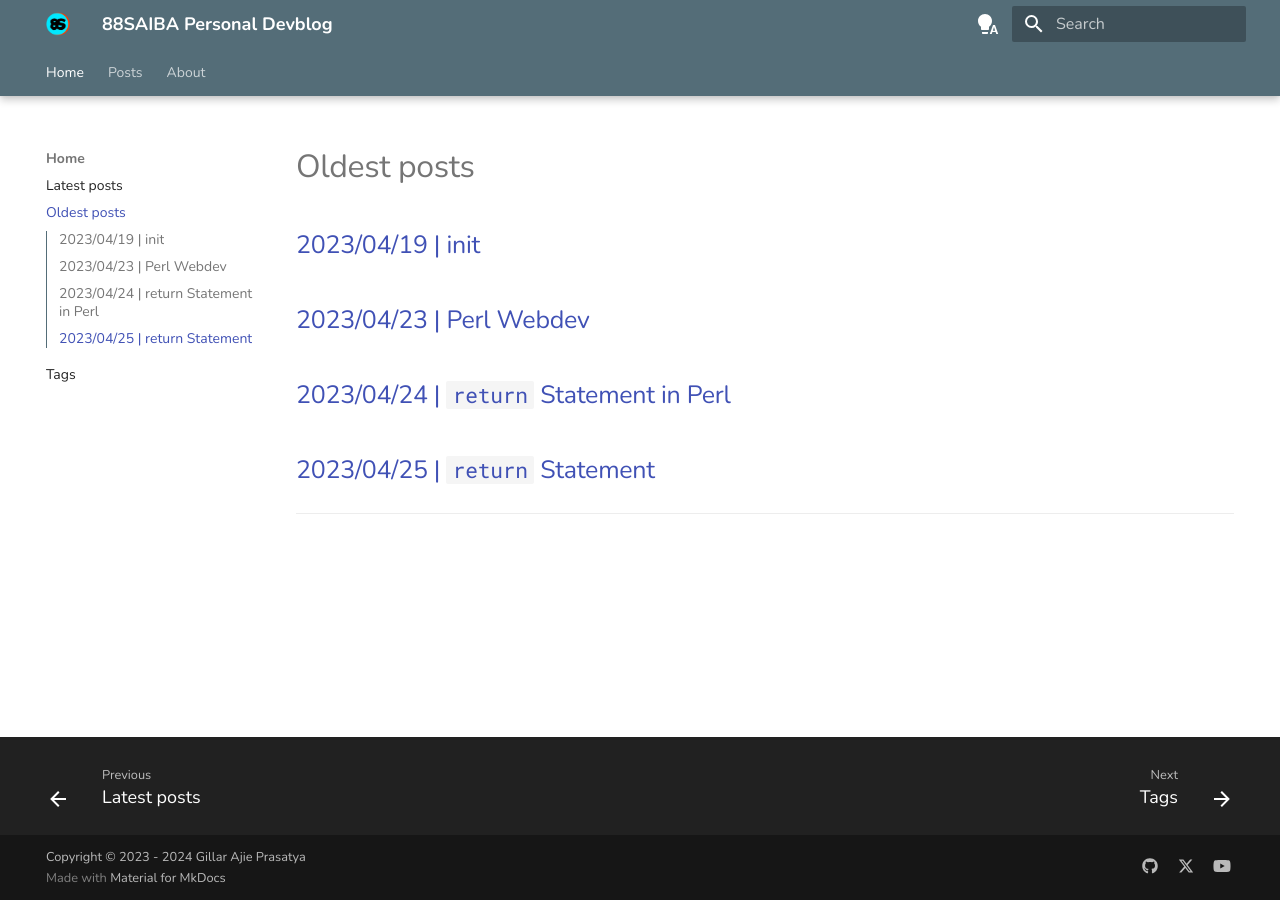
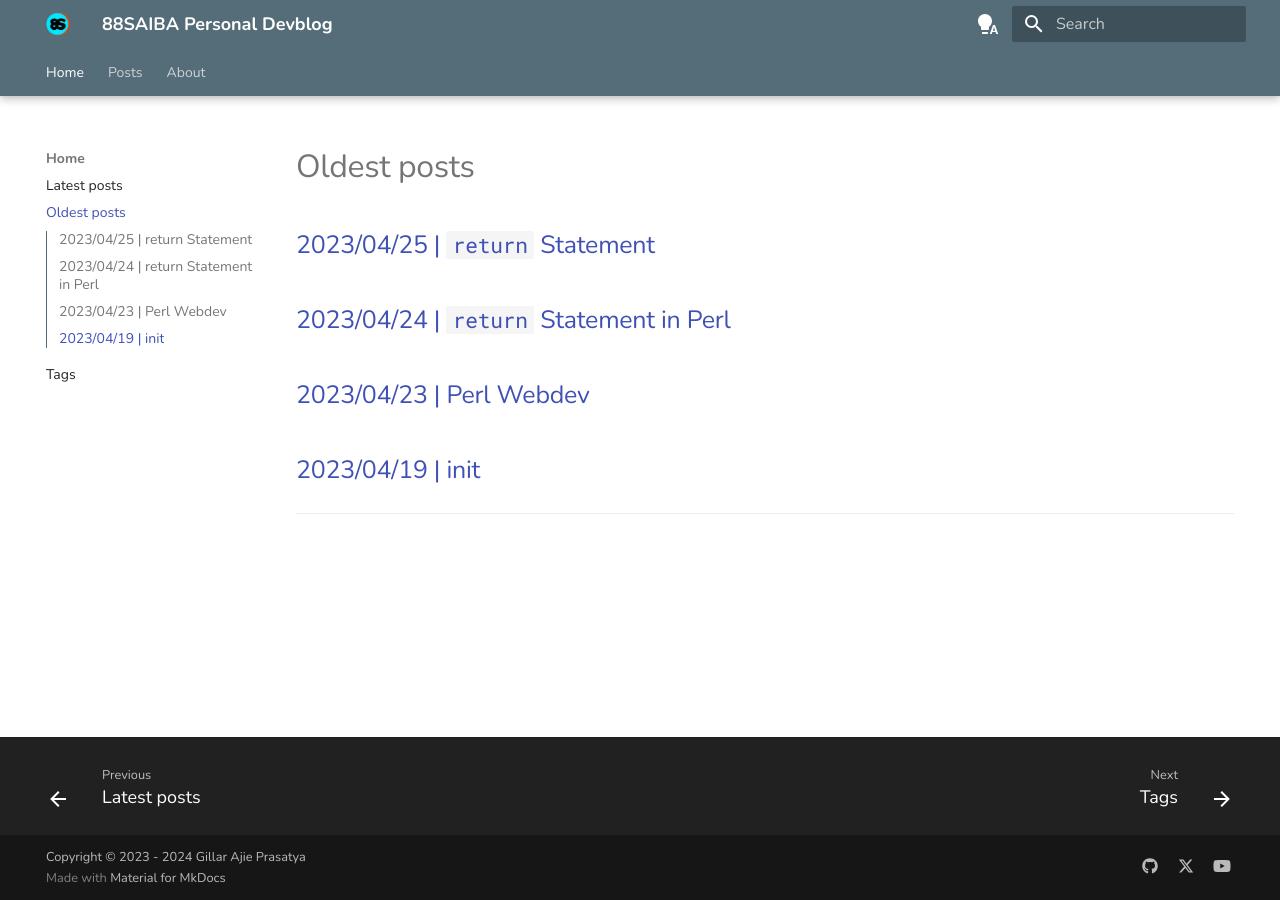
Before and after one commit to nokijfb/8389188babayagaisdfyigaqf, an MkDocs documentation site: the page built from docs/home/oldest.md, in a window 1280 px wide. Built offline with MkDocs 1.6.1 and Material for MkDocs 9.7.7, drawn with Linux system fonts in a browser that asks for light colours.

```diff
--- a/docs/home/oldest.md
+++ b/docs/home/oldest.md
@@ -1,7 +1,7 @@
 # Oldest posts
 
+## [2023/04/25 | `return` Statement](../blog/posts/ts_return.md)
+## [2023/04/24 | `return` Statement in Perl](../blog/posts/pl_return.md)
+## [2023/04/23 | Perl Webdev](../blog/posts/webperl.md)
 ## [2023/04/19 | init](../blog/posts/init.md)
-## [2023/04/23 | Perl Webdev](../blog/posts/webperl.md)
-## [2023/04/24 | `return` Statement in Perl](../blog/posts/pl_return.md)
-## [2023/04/25 | `return` Statement](../blog/posts/ts_return.md)
 <hr>
```
